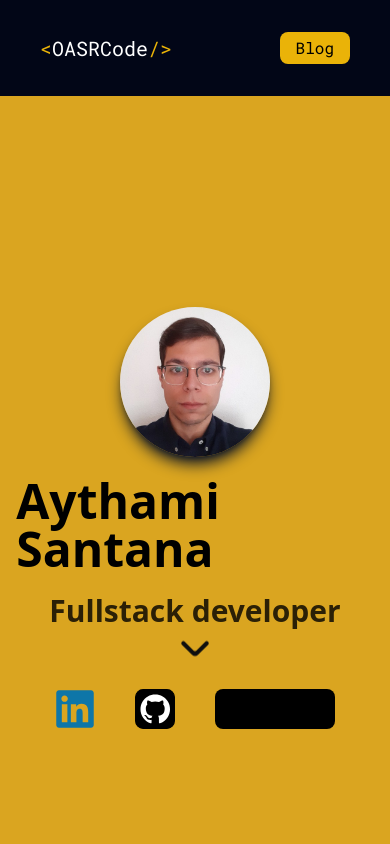
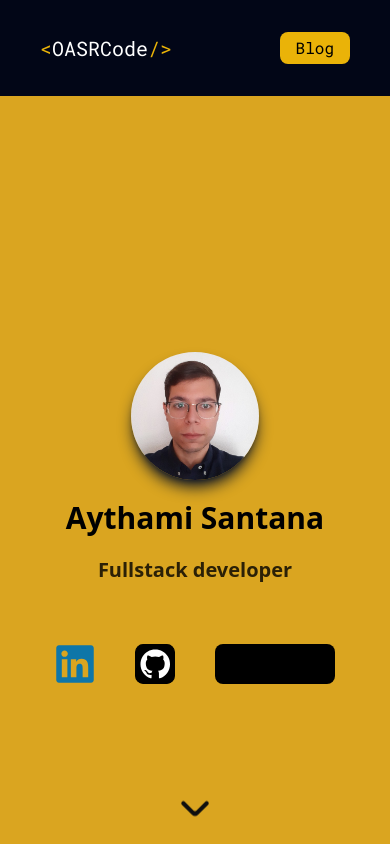
Before and after one commit to oasrcode/oasrcode-web, a Next.js app: page / in a window 390 px wide. Shown: the top 844 px of the page. Built offline with nearby package versions, Linux system fonts and the light colour scheme.

Commit message:
fixed responsive hero

```diff
--- a/src/app/components/Hero.tsx
+++ b/src/app/components/Hero.tsx
@@ -11,9 +11,9 @@ export default function Hero() {
     transition={{ ease: "easeInOut", duration: 1 }}
     id="home" className="h-[100dvh] w-full flex flex-row items-center justify-center">
       <div className="flex flex-col items-center  justify-center gap-5">
-        <img src="/foto_perfil.jfif" width={150} height={150} className="rounded-full shadow-lg shadow-gray-900"></img>
-        <p className="text-5xl font-bold font-sans text-black">Aythami Santana</p>
-        <p className="text-3xl font-sans font-semibold text-black opacity-80">Fullstack developer</p>
+        <img src="/foto_perfil.jfif"  className="rounded-full w-32 lg:w-52 shadow-lg shadow-gray-900"></img>
+        <p className=" text-3xl lg:text-5xl font-bold font-sans text-black">Aythami Santana</p>
+        <p className="text-xl lg:text-3xl font-sans font-semibold text-black opacity-80">Fullstack developer</p>
         <li className="list-none flex flex-row items-center gap-10 mt-10">
           <a className="hover:scale-125 ease-in-out duration-200"  href="https://www.linkedin.com/in/oasrjob/" target="_blank">
             <LinkedinIcon width={40} height={40} />
@@ -24,7 +24,7 @@ export default function Hero() {
           <a className="px-3 py-2 bg-black rounded-lg ease-in-out duration-200 hover:bg-slate-800 hover:scale-125 hover:ring-2 hover:ring-yellow-200" href="mailto:oasrjob@gmail.com">Contáctame</a>
         </li>
       </div>
-      <div className="absolute bottom-40 animate-bounce">
+      <div className="absolute bottom-0 lg:bottom-40 animate-bounce">
         <ArrowDown width={50} height={50} />
       </div>
     </MotionSection>
```
